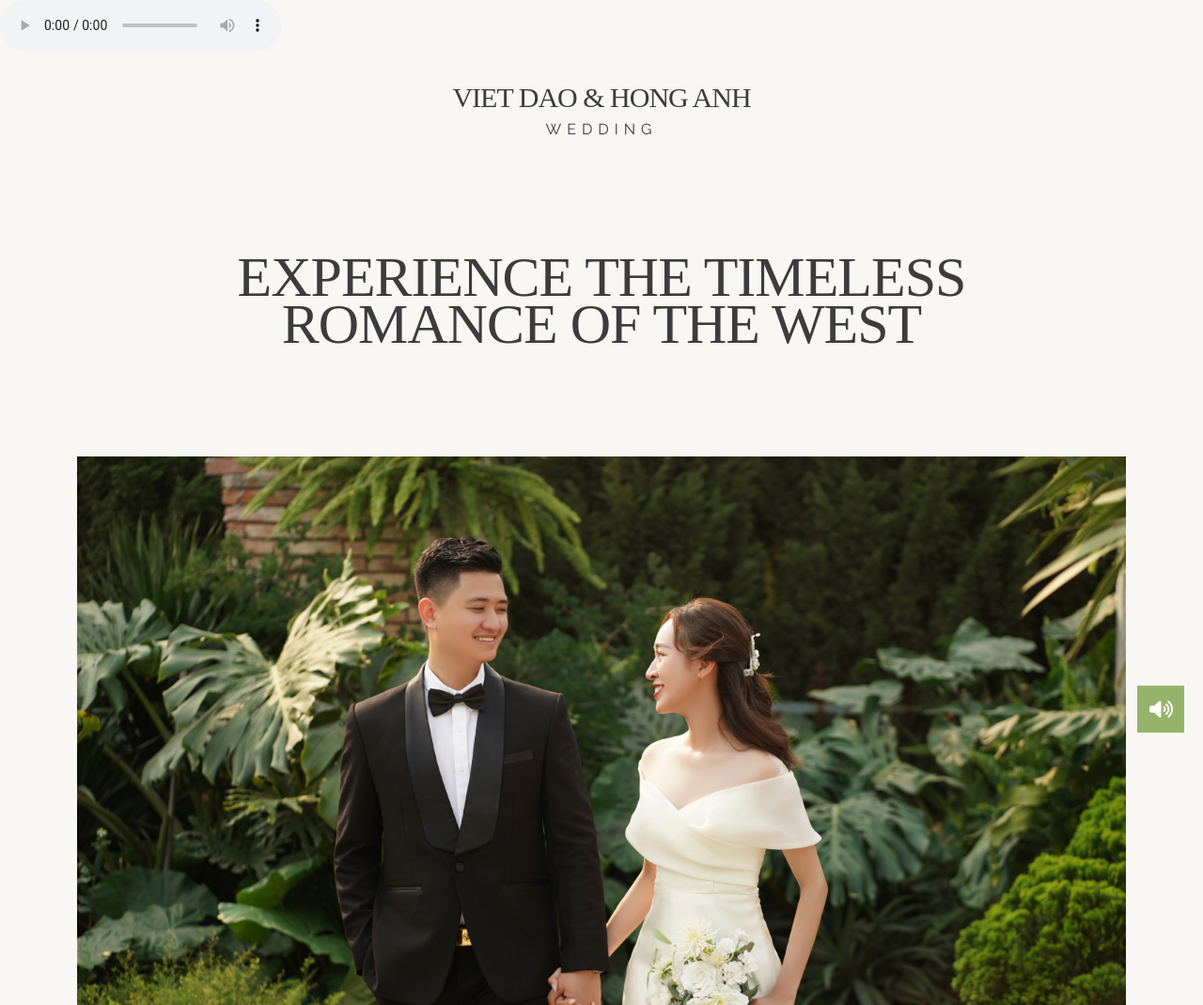
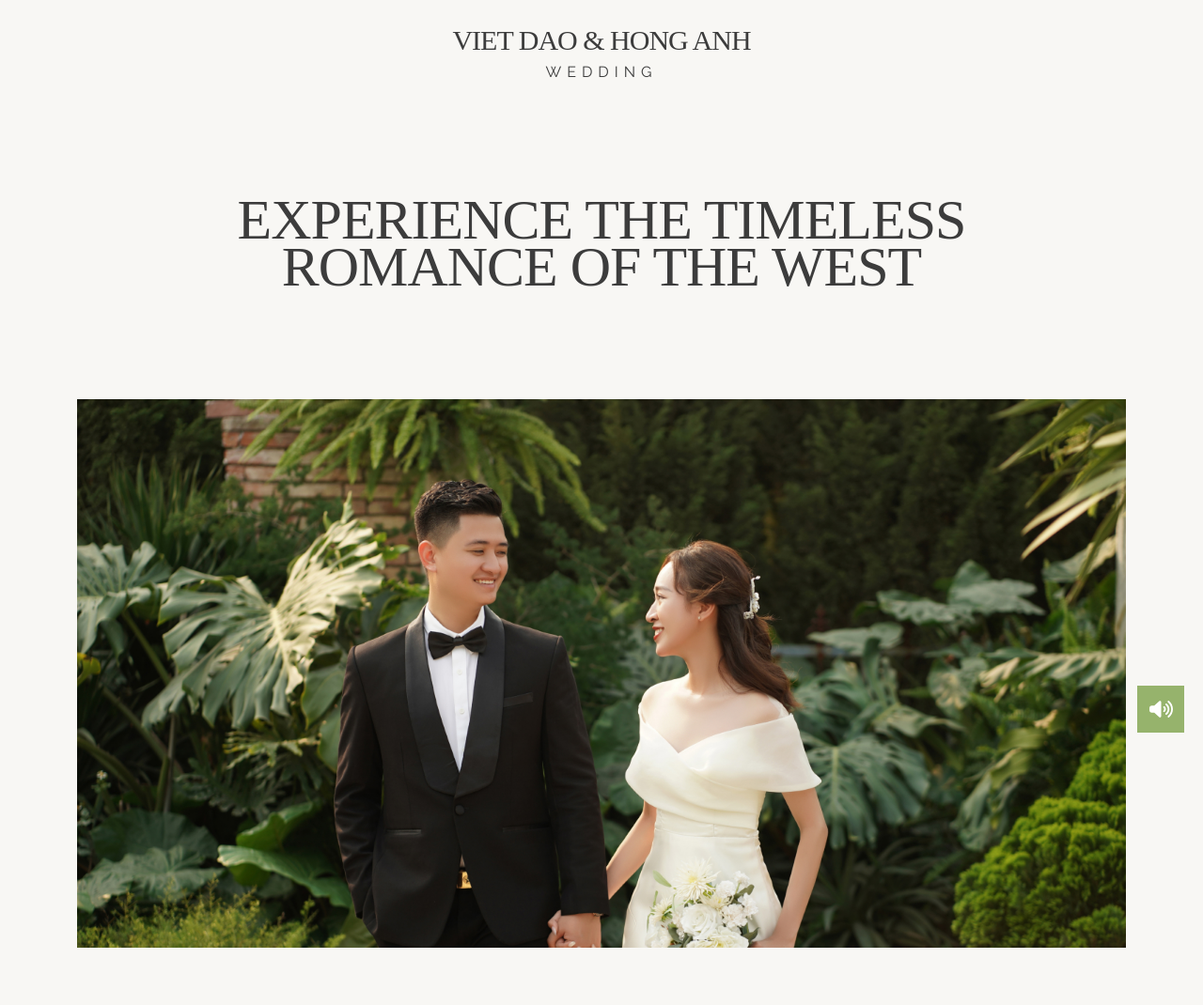
Before and after one commit to Truowng/Wedding, a plain HTML site: page index.html in a window 1280 px wide. Shown: the top 1070 px of the page at 94% size. Drawn offline with nearby package versions, Linux system fonts and the light colour scheme; a web font is replaced by a local one.

Commit message:
delete music controls

```diff
--- a/index.html
+++ b/index.html
@@ -36,7 +36,7 @@
     <div id="music" onclick="toggleMusic()">
       <i class="fa-solid fa-volume-high"></i>
     </div>
-    <audio controls loop autoplay class="music">
+    <audio loop autoplay class="music">
       <source src="./assets/Music/Perfect.mp3" type="audio/mpeg" />
     </audio>
     <!-- END MUSIC -->
```
